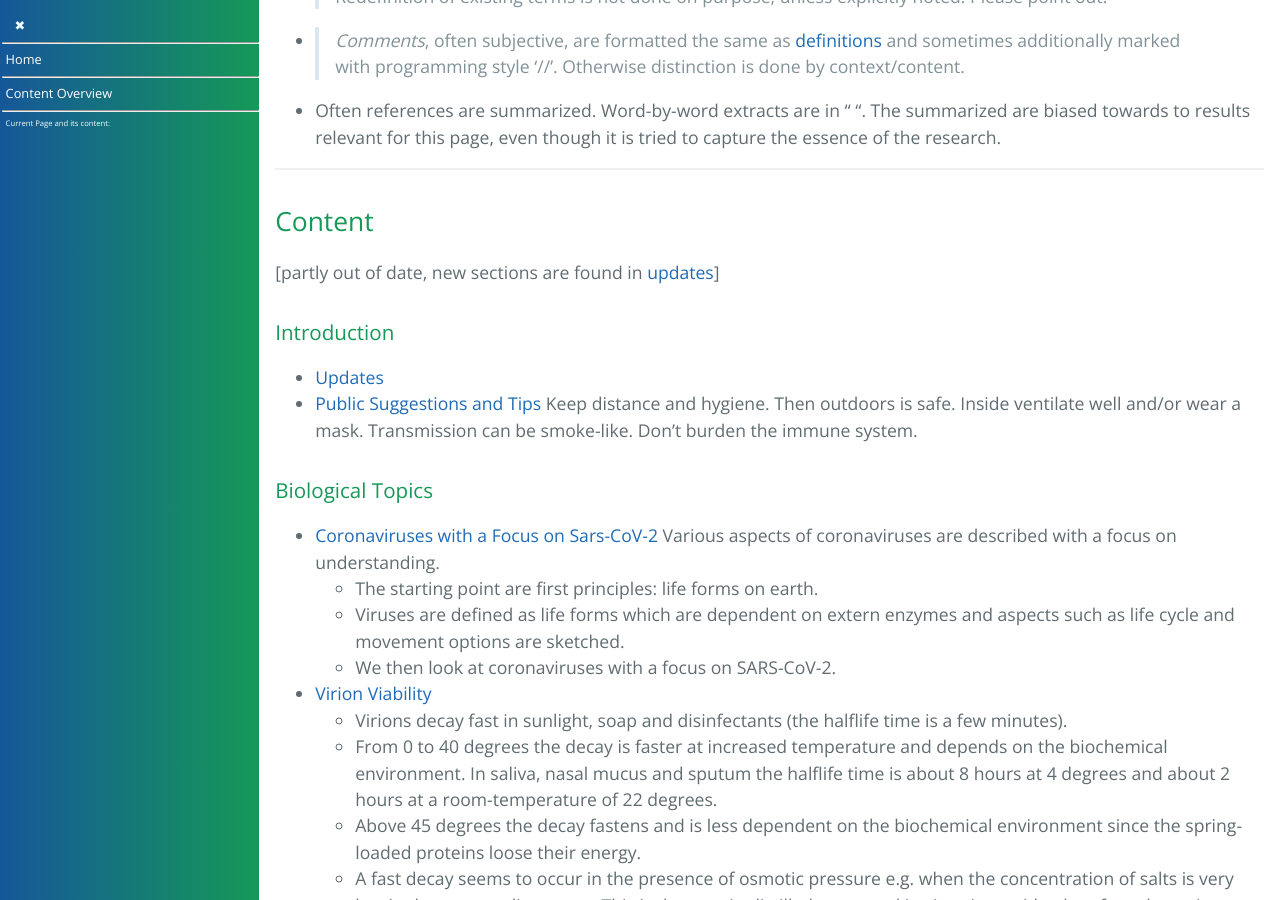
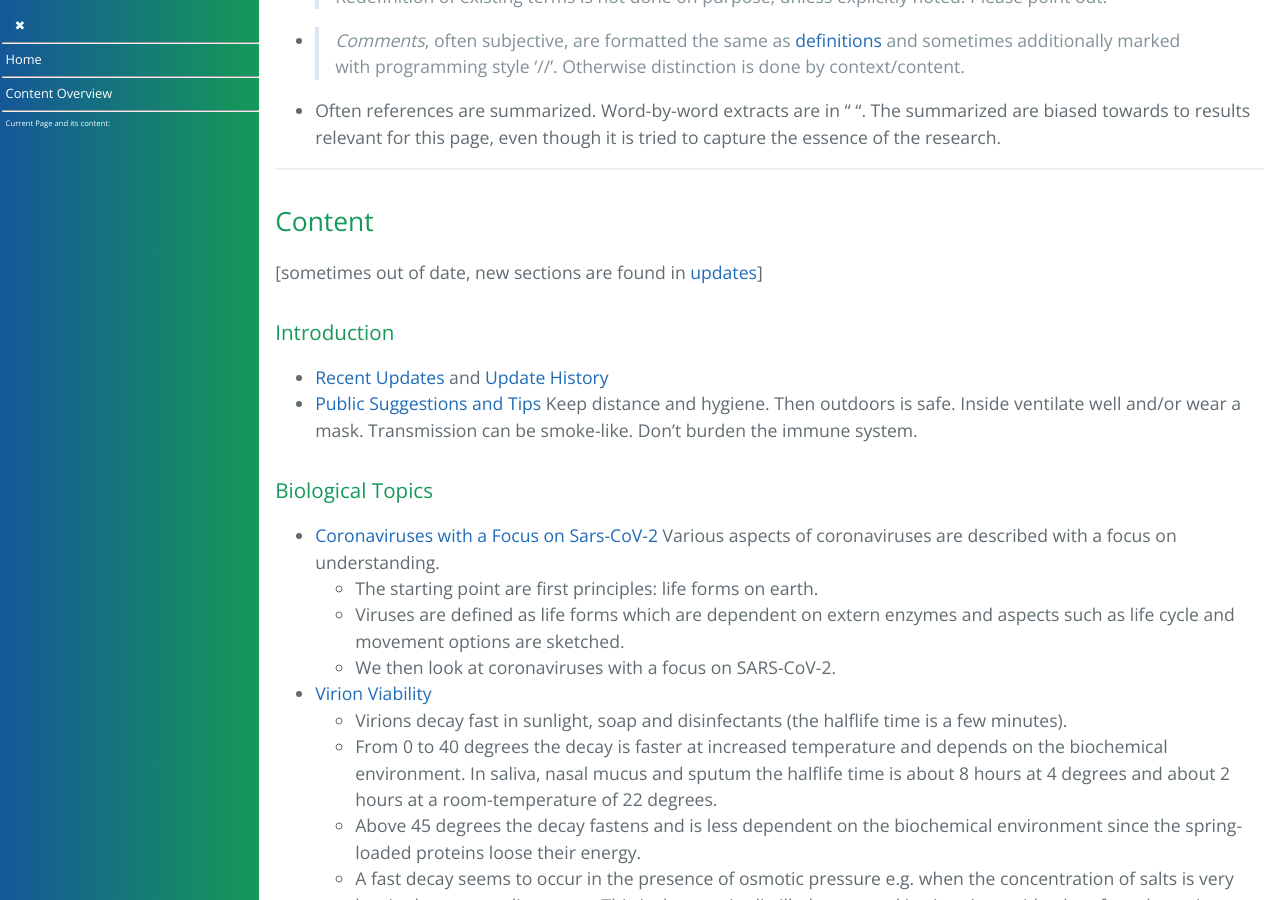
Before and after one commit to forestgrape/coronavirus, a Jekyll site: the page built from index.md, in a window 1280 px wide and 900 px high, scrolled down 1671 px. Built offline with Jekyll 4.4.1, drawn with Linux system fonts in a browser that asks for light colours; our own code applies the rules of GitHub Pages for plain Markdown files.

Commit message:
fixed links

```diff
--- a/index.md
+++ b/index.md
@@ -37,7 +37,7 @@
 * [Support on ko-fi.com](https://ko-fi.com/H2H72F6XY) is welcome, to enable full-time re-searching on coronaviruses.
 * Questions, pointing out mistakes, improvement suggestions and feedback are __welcome__.
 
-* New content is announced in [Updates](#updates).
+* New content is announced in [Updates](#recent-updates).
 * A [Table of Content](#content) is provided. The content is ordered mostly by dependencies i.e. content founding other sections is ahead. The dependencies are often circular however.
 * This page is open source on GitHub: [https://github.com/forestgrape/coronavirus/blob/master/index.md](https://github.com/forestgrape/coronavirus/blob/master/index.md), where it can be read both as Markdown and GitHub Preview and hosted on GitHub Pages: [https://forestgrape.github.io/coronavirus](https://forestgrape.github.io/coronavirus)
 
@@ -52,10 +52,10 @@
 ---
 
 ## Content
-[partly out of date, new sections are found in [updates](#updates)]
+[sometimes out of date, new sections are found in [updates](#recent-updates)]
 
 ### Introduction
-* [Updates](#updates)
+* [Recent Updates](#recent-updates) and [Update History](#update-history)
 * [Public Suggestions and Tips](#public-suggestions-and-tips)
     Keep distance and hygiene. Then outdoors is safe. Inside ventilate well and/or wear a mask. Transmission can be smoke-like. Don't burden the immune system.
 
@@ -94,7 +94,7 @@
     - describe how particles behave in the respiratory tract,
     - analyse spread pattern of Covid-19 which indicate aerosol transmission
     - and based on the discussions protection measures are suggested: smoke protection and masks.
-- [Spread Analyses](5_epidemiological/spread_analyses.md) Situations where Covid-19 spreading is observed or is *not* observed are described. High transmission of severe Covid is observed in situations where much air is exchanged between people. Much air is exchanged when spending a lot time indoors without ventilation, crowded confined settings, at high altitude and when deep breathing (e.g. sports, singing).
+- [Spread Analyses](../5_epidemiological/spread_analyses.md) Situations where Covid-19 spreading is observed or is *not* observed are described. High transmission of severe Covid is observed in situations where much air is exchanged between people. Much air is exchanged when spending a lot time indoors without ventilation, crowded confined settings, at high altitude and when deep breathing (e.g. sports, singing).
 - [Evidence for Increased Immune Protection against Sars-CoV-2 from Exposure to BCoVs](#evidence-for-increased-immune-protection-against-sars-cov-2-from-exposure-to-bcovs) (*explorative section*)
 
 ### Treatment and Prevention
@@ -157,22 +157,22 @@
   - Making the economic system more fair in the sense that everyone has the opportunity to choose the economic way of life.
 - 9.11. Formulations corrected and improved.
   > I spend more time on reading and analyzing than on formulations and proof reading. Although I try, sometimes words are not weighted carefully and it can take a couple of days to discover & improve unworldly formulations.
-- 7.11. Updates in [Spread Analyses](5_epidemiological/spread_analyses.md) in work:
-  - [Infector Distribution](5_epidemiological/spread_analyses.md#infector-distribution): 20% of infected were responsible for 80% of the transmissions detected by the contact tracing in Hong Kong.
-  - Section on [Pre-symptomatic Infectors](5_epidemiological/spread_analyses.md#pre-symptomatic-infectors) in work
+- 7.11. Updates in [Spread Analyses](../5_epidemiological/spread_analyses.md) in work:
+  - [Infector Distribution](../5_epidemiological/spread_analyses.md#infector-distribution): 20% of infected were responsible for 80% of the transmissions detected by the contact tracing in Hong Kong.
+  - Section on [Pre-symptomatic Infectors](../5_epidemiological/spread_analyses.md#pre-symptomatic-infectors) in work
 - 6.11. Renamed ~~"Monitor Failure"~~ to [Estimates Out of Bounds](./monitor_and_control.md#detect-estimates-out-of-bounds). Case numbers are case numbers and not estimates.
     > Mainly I was shocked by the very steep increase of deaths and still am [analyses in work]. Even though I spent/d a lot of time learning to analyse.
-- 5./6.11. Updates in [Spread Analyses](5_epidemiological/spread_analyses.md) in online work:
+- 5./6.11. Updates in [Spread Analyses](../5_epidemiological/spread_analyses.md) in online work:
     * Evidence for super-spreader events at large scale sporting events with spectators. Evidence: 1) players are more frequently infected in regions with spectators and 2) there seem to be increased infection rates in the stadiums catchment areas.
       > Not proven yet but evidence strong enough that risk regions should **stop allowing large scale events** even with protection measures. As of 4./5.11. there still seem to be football matches with many thousand spectators.
     * Sections about observed spreading events in food production factories and airplanes.
 - 1.11. [Strategy](./7_social/controlling.md#strategy) and [On Numbers](./8_data/monitoring.md#on-numbers) sections, where I give my point of view how to tackle Covid and for actions at different incidence levels.
 - 31.10. [Detect Monitor Out of Bounds](./monitor_and_control.md#detect-monitor-out-of-bounds) in the extended section [Monitor Prevalence](./monitor_and_control.md#monitor-prevalence) describes how to check estimates in the past: The current death rate multiplied by 400 (inverse fatality) should be about the case estimated a few weeks ago.
-- 28.10. (only summaries available) Early results from [Spread Analyses](5_epidemiological/spread_analyses.md) show that the Covid-19 transmission probability increases with the amount of air exchanged between people. Air exchange is high when indoors (either heated or air-conditioned) and at increased breathing (high altitude, sport, singing). This strongly indicates that [aerosol](./5_epidemiological/transmission.md#overview-airborne-transmission) transmission plays a key role. Thus good ventilation, less populated and good and clean mask help indoors and being outdoors with some distance is safe.
+- 28.10. (only summaries available) Early results from [Spread Analyses](../5_epidemiological/spread_analyses.md) show that the Covid-19 transmission probability increases with the amount of air exchanged between people. Air exchange is high when indoors (either heated or air-conditioned) and at increased breathing (high altitude, sport, singing). This strongly indicates that [aerosol](./5_epidemiological/transmission.md#overview-airborne-transmission) transmission plays a key role. Thus good ventilation, less populated and good and clean mask help indoors and being outdoors with some distance is safe.
     > During the summer droplet transmission seemed most important, because of Covid-19 waves in regions where the sun was high combined with some research indicating that aerosol transmission is rare in humid and warm settings. Steep increase in Europa as climate cooled in October 2020 combined with extensive droplet preventions in place questioned the dominance of droplet transmission. Reconsideration and a detailed look show: The Covid waves, when the sun is high, occurred/occur either in hot areas and are well explained by air-conditioning or by high altitude:
     * Air-conditioning: Brazil, Middle East and Southern US (in California noteworthy is the difference between hot Los Angeles and temperate San Francisco)
     * High altitudes which means cold nights and increased breathing: La Paz in Bolivia, Quito in Ecuador and Bogota in Columbia or at high altitude combined with heat: Mexico City and currently (28.10.) in Kenya.
-- 25.10. New page [Spread Analyses](5_epidemiological/spread_analyses.md) in work: Observations and analysis how Covid-19 spreads in different settings.
+- 25.10. New page [Spread Analyses](../5_epidemiological/spread_analyses.md) in work: Observations and analysis how Covid-19 spreads in different settings.
 -  > 24.10. Part of the early-online-updates below (16.10.) is a note about [corona conform schooling](./monitor_and_control.md#corona-conform-schooling) which needed correction: Pupils are **not** likely to play a major role in the past and current Covid spread while protection measures are in place.
 -  15./16.10. Early Online Update for the sections [Protection Measures](./monitor_and_control.md#thoughts-about-social-measures) and [Transmission](./5_epidemiological/transmission.md) in online work. Due to steep increase of cases in Europe and new pieces of evidence regarding transmission.
     > The steep increases despite protection measures in place is noteworthy, since it indicates many hidden/undetected cases.
@@ -357,7 +357,7 @@
 ## Ideas to Explore
 * Backtracing Sars-CoV-1/2: on the page [Hypotheses about Nidovirales](2_biological/hypotheses_nidovirales.md).
 * [Infection Tropism and Disease Patterns](./3_medical/coronavirus_disease_patterns.md)
-* [Bovine Farming and Covid](5_epidemiological/reduce_covid_bovine_farming.md)
+* [Bovine Farming and Covid](../5_epidemiological/reduce_covid_bovine_farming.md)
 * [Early On Prevent Mucus Accumulations](./6_prevention_and_treatment/increasing_the_mucus_flow.md)
 
 
```
